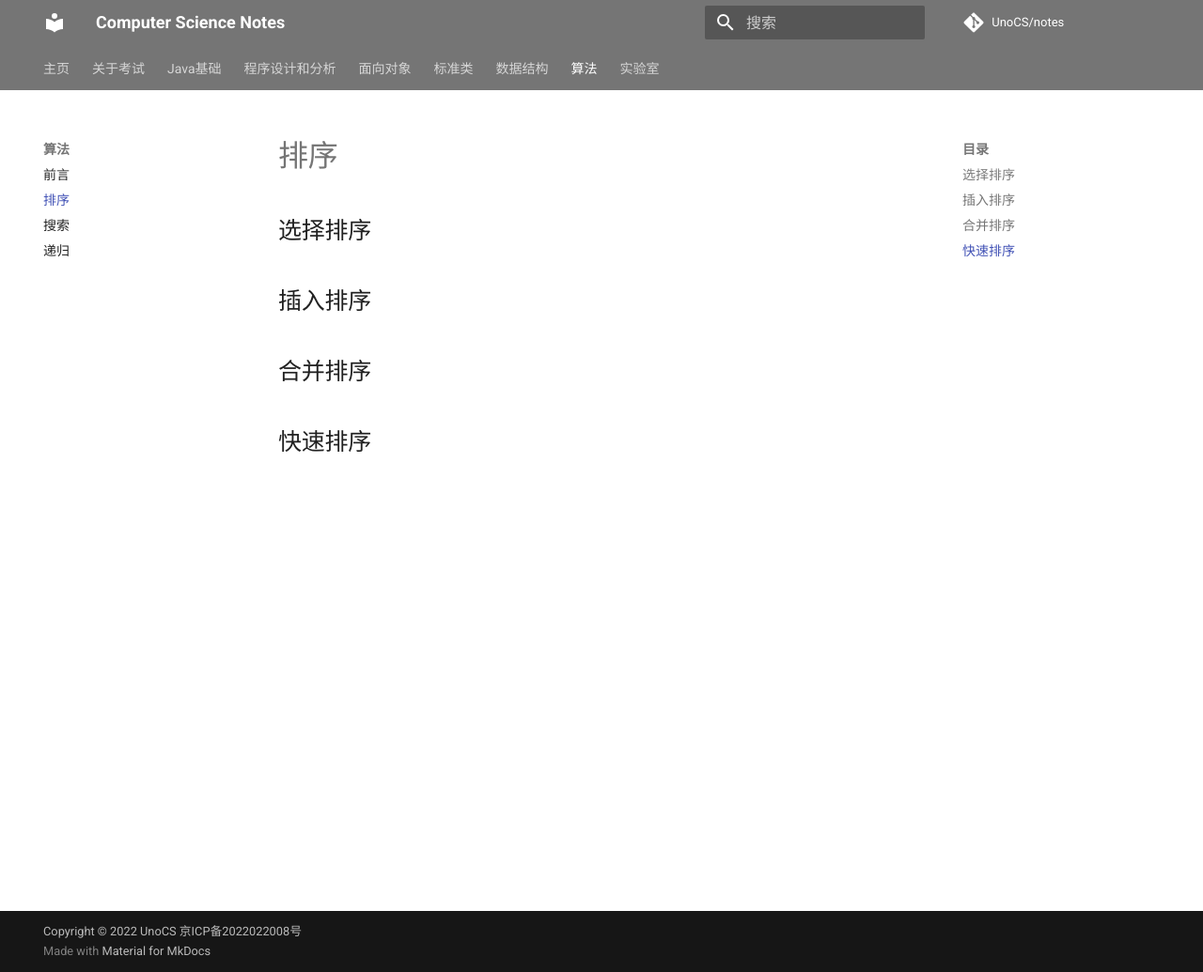
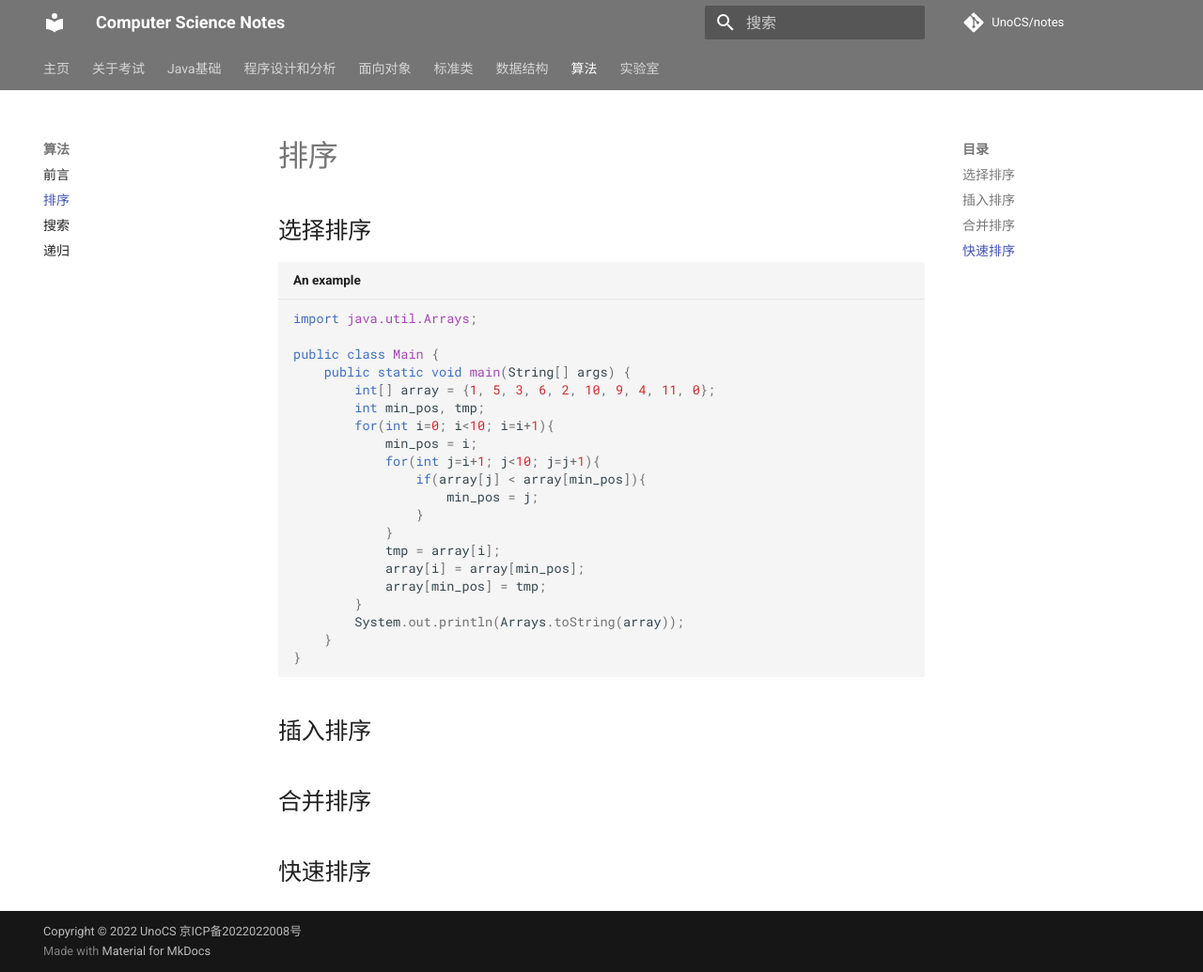
Before and after one commit to UnoCS/notes, an MkDocs documentation site: the page built from docs/algorithms/sort.md, in a window 1280 px wide and 1035 px high. Shown: the whole window at 94% size. Built offline with MkDocs 1.6.1 and Material for MkDocs 9.7.7, drawn with Linux system fonts in a browser that asks for light colours; comment, search, counter and statistics services are not loaded.

Commit message:
Update sort.md

````diff
--- a/docs/algorithms/sort.md
+++ b/docs/algorithms/sort.md
@@ -1,6 +1,29 @@
 # 排序
 
 ## 选择排序
+
+```java title="An example"
+import java.util.Arrays;
+
+public class Main {
+    public static void main(String[] args) {
+        int[] array = {1, 5, 3, 6, 2, 10, 9, 4, 11, 0};
+        int min_pos, tmp;
+        for(int i=0; i<10; i=i+1){
+            min_pos = i;
+            for(int j=i+1; j<10; j=j+1){
+                if(array[j] < array[min_pos]){
+                    min_pos = j;
+                }
+            }
+            tmp = array[i];
+            array[i] = array[min_pos];
+            array[min_pos] = tmp;
+        }
+        System.out.println(Arrays.toString(array));
+    }
+}
+```
 
 ## 插入排序
 
````
